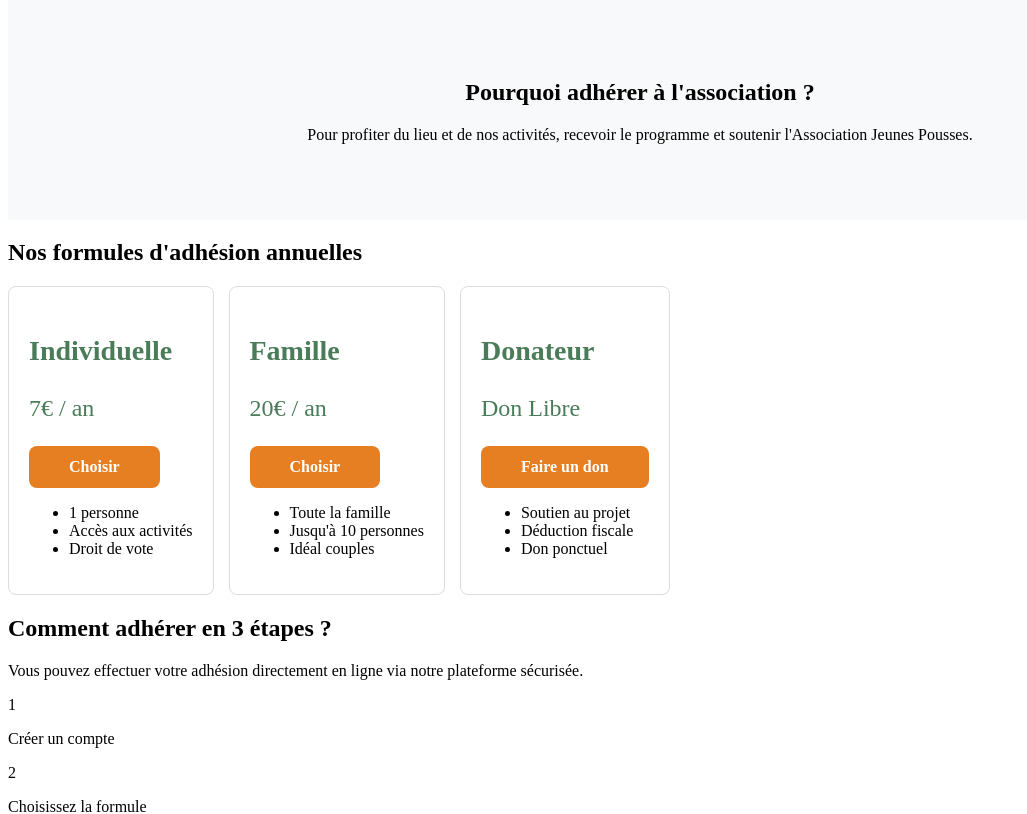
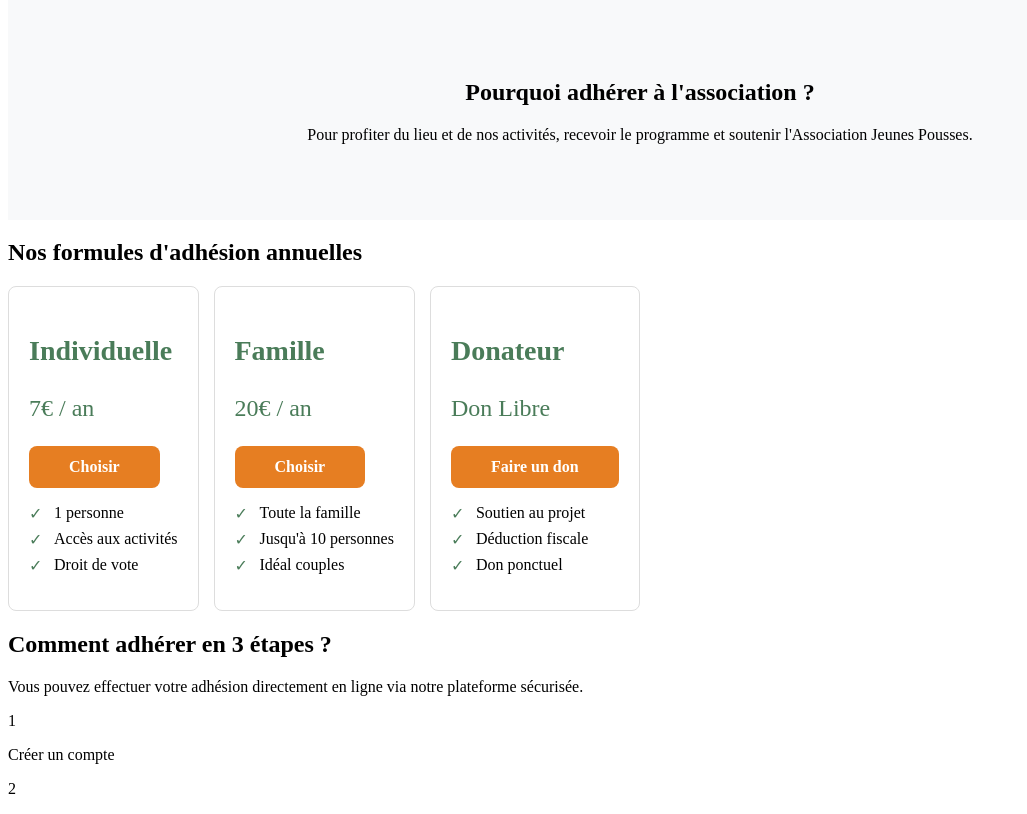
Before and after one commit to EvannPopoff/leptitcafe, a PHP site: page /app/views/pages/membership.php in a window 1280 px wide. Shown: the part 259-1073 px from the top of the page, without its empty margins (0-1027 px from the left). Run offline with PHP 8.4, Linux system fonts and the light colour scheme.

Commit message:
Fix style cartes

```diff
--- a/assets/css/membership.css
+++ b/assets/css/membership.css
@@ -47,3 +47,20 @@
     text-decoration: none;
     font-weight: bold;
 }
+.card-adhesion ul {
+    list-style: none;
+    padding: 0;
+}
+
+.card-adhesion li {
+    position: relative;
+    padding-left: 25px;
+    margin-bottom: 8px;
+}
+
+.card-adhesion li::before {
+    content: "✓";
+    color: #4a7c59;
+    position: absolute;
+    left: 0;
+}
```
